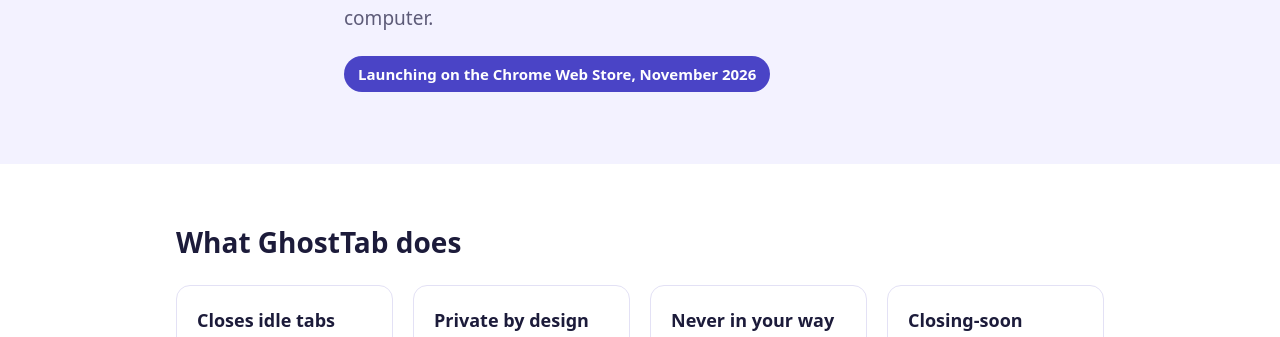
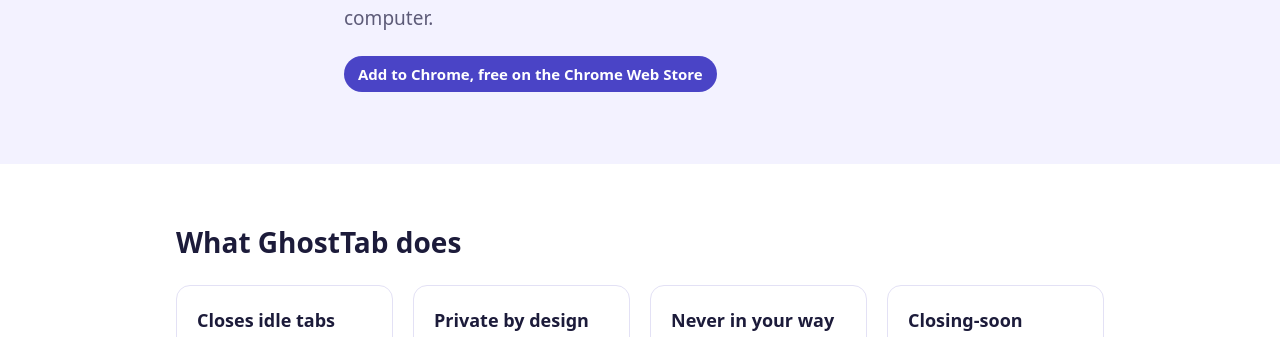
Before and after one commit to moonwickapps-lang/moonwickapps-lang.github.io, a plain HTML site: page index.html in a window 1280 px wide. Shown: the part 397-734 px from the top of the page. Drawn offline with Linux system fonts and the light colour scheme.

Commit message:
Link GhostTab to its Chrome Web Store listing
Co-Authored-By: Claude Opus 5.5 <noreply@anthropic.com>

```diff
--- a/index.html
+++ b/index.html
@@ -19,7 +19,7 @@
     <div class="badge">GhostTab for Chrome</div>
     <h1>Tabs you forget close themselves.</h1>
     <p>GhostTab is a Chrome extension that closes tabs you stopped using after a time you choose, including Incognito tabs, so a forgotten private window never stays open on a shared computer.</p>
-    <span class="status">Launching on the Chrome Web Store, November 2026</span>
+    <a class="status" href="https://chromewebstore.google.com/detail/ghosttab-auto-close-idle/ailnfnecjhmjagfmjoflcibfkcldogdf?utm_source=moonwick-site">Add to Chrome, free on the Chrome Web Store</a>
   </div>
 </div></div>
 
```
